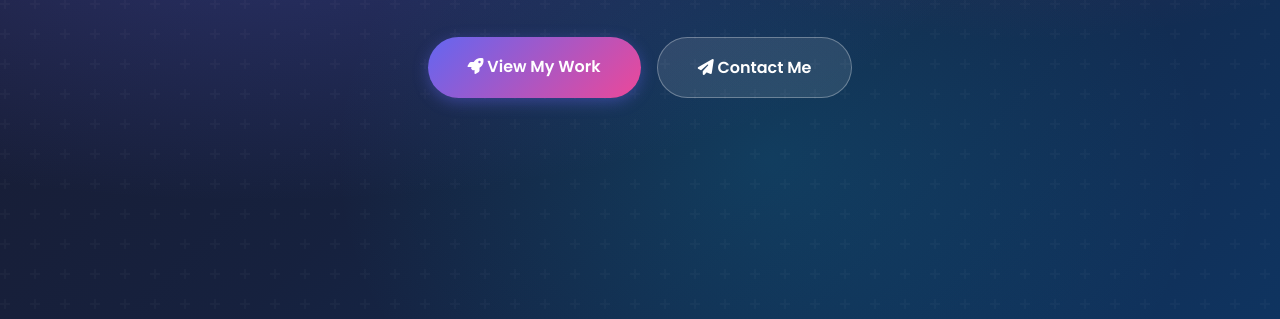
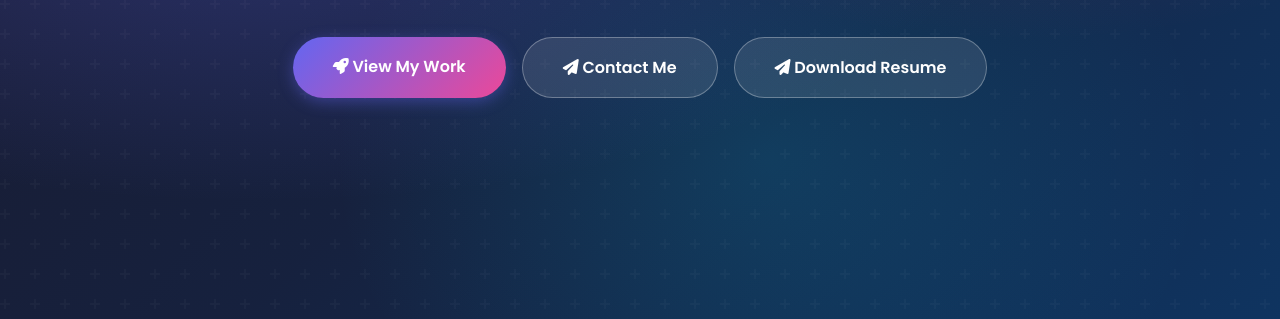
Before and after one commit to charandaggupati/dat-1, a plain HTML site: page index.html in a window 1280 px wide. Shown: the part 481-800 px from the top of the page. Drawn offline with Linux system fonts and the light colour scheme.

Commit message:
added resume

```diff
--- a/index.html
+++ b/index.html
@@ -58,6 +58,9 @@
                 </a>
                 <a href="#contact" class="btn btn-secondary">
                     <i class="fas fa-paper-plane"></i> Contact Me
+                </a>
+                <a href="./charan_resume.pdf" class="btn btn-secondary" download>
+                    <i class="fas fa-paper-plane"></i> Download Resume
                 </a>
             </div>
             <div class="hero-stats">
```
Also changed, not shown: 1 other file.
